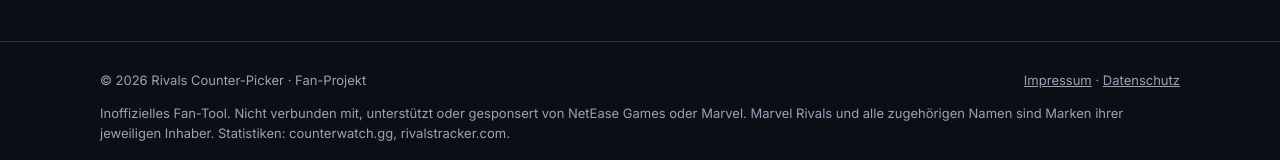
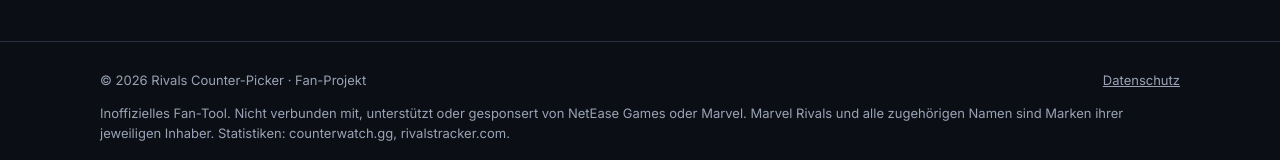
Before and after one commit to Smllz/rivals-counter-picker-releases, a plain HTML site: page index.html in a window 1280 px wide. Shown: the part 2229-2389 px from the top of the page. Drawn offline with Linux system fonts and the light colour scheme.

Commit message:
Website aktualisiert (a8fc624)

```diff
--- a/index.html
+++ b/index.html
@@ -131,7 +131,7 @@ footer a { color: var(--muted); }
 <footer><div class="wrap">
   <div class="row">
     <span>© <span id="yr"></span> Rivals Counter-Picker · Fan-Projekt</span>
-    <span><a href="impressum.html">Impressum</a> · <a href="datenschutz.html">Datenschutz</a></span>
+    <span><a href="datenschutz.html">Datenschutz</a></span>
   </div>
   <p>Inoffizielles Fan-Tool. Nicht verbunden mit, unterstützt oder gesponsert von NetEase Games oder Marvel. Marvel Rivals und alle zugehörigen Namen sind Marken ihrer jeweiligen Inhaber. Statistiken: counterwatch.gg, rivalstracker.com.</p>
 </div></footer>
```
